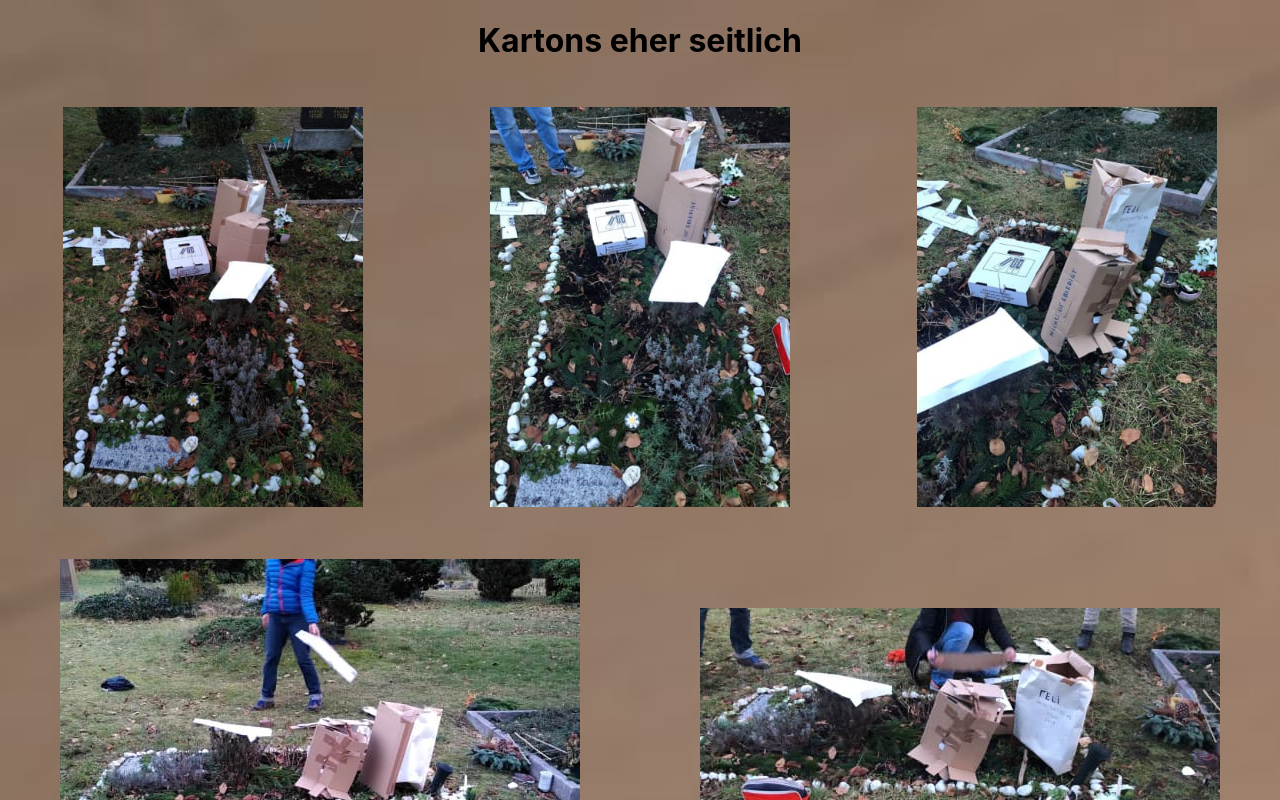
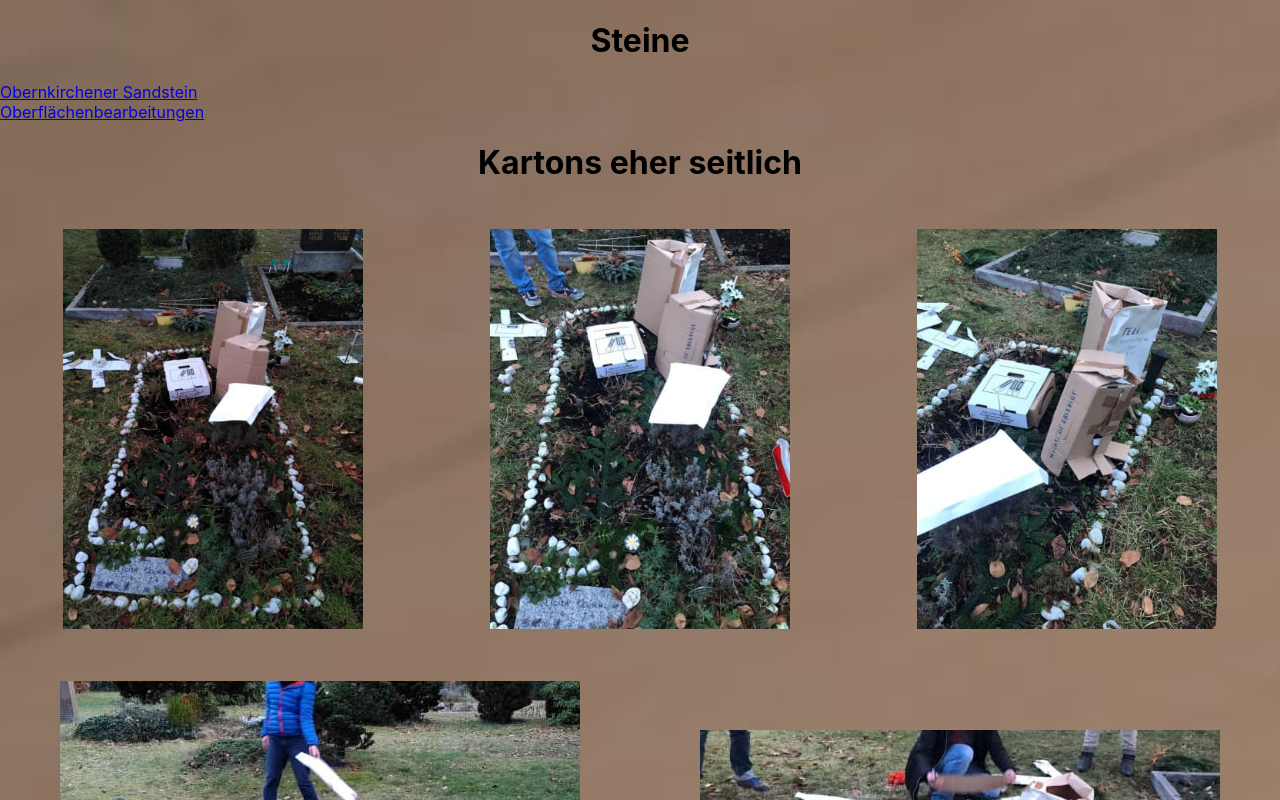
Before and after one commit to AnneQuinkenstein/stein, a React (Create React App) app: page / in a window 1280 px wide. Shown: the top 800 px of the page. Built offline with nearby package versions, Linux system fonts and the light colour scheme.

Commit message:
stein links

```diff
--- a/src/App.js
+++ b/src/App.js
@@ -3,6 +3,15 @@ import "./App.css";
 const App = () => {
   return (
     <>
+      <h1>Steine </h1>
+      <a href="https://www.obernkirchener-sandstein.de/de/farben">
+        Obernkirchener Sandstein
+      </a>
+      <br/>
+      <a href="https://www.obernkirchener-sandstein.de/de/bearbeitete-oberflaechen">
+        Oberflächenbearbeitungen
+      </a>
+
       <h1>Kartons eher seitlich </h1>
       <div className="App">
         <img src="/img/kartons02.jpg" alt="Kartonsanordnung 2" />
```
